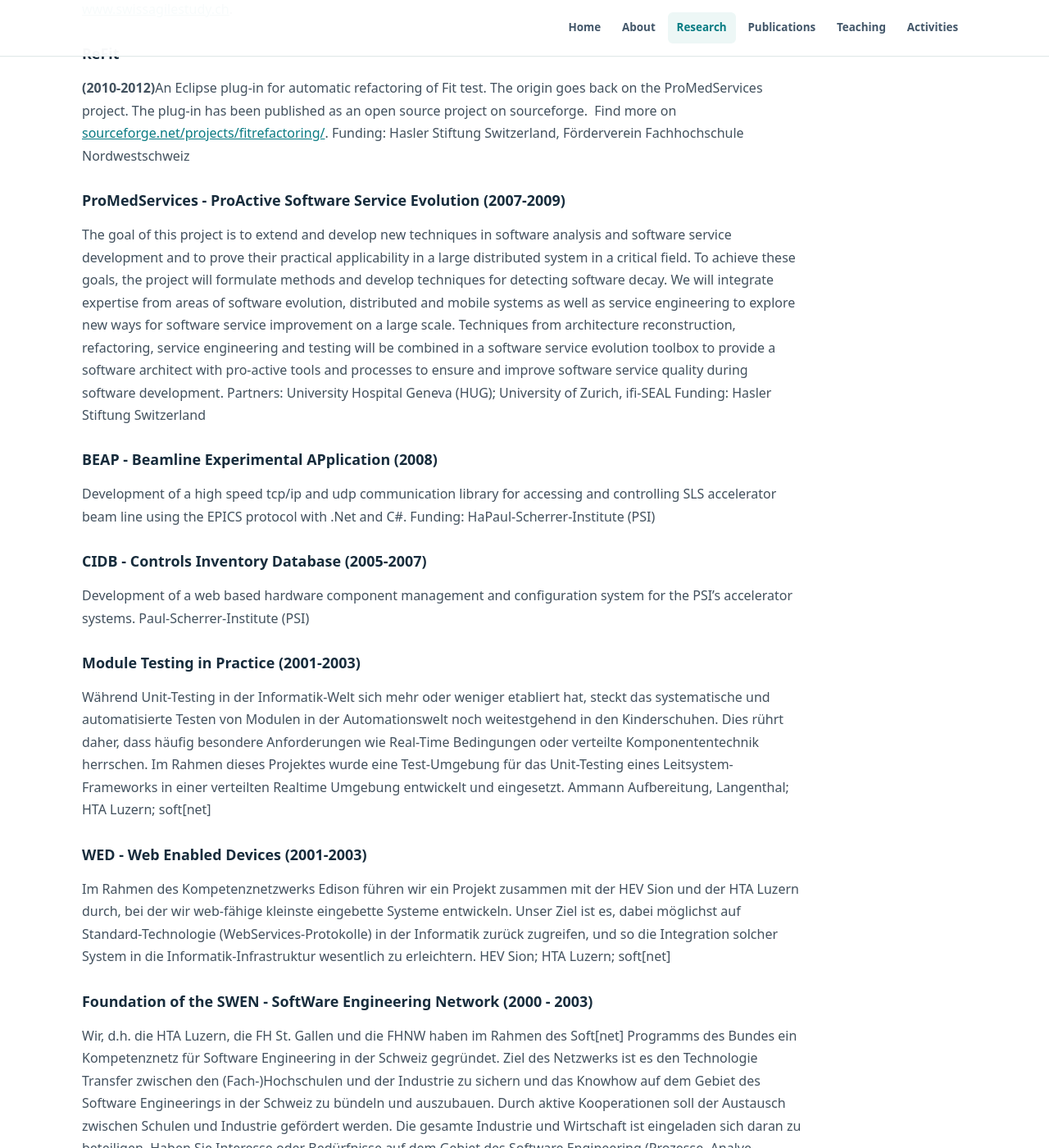
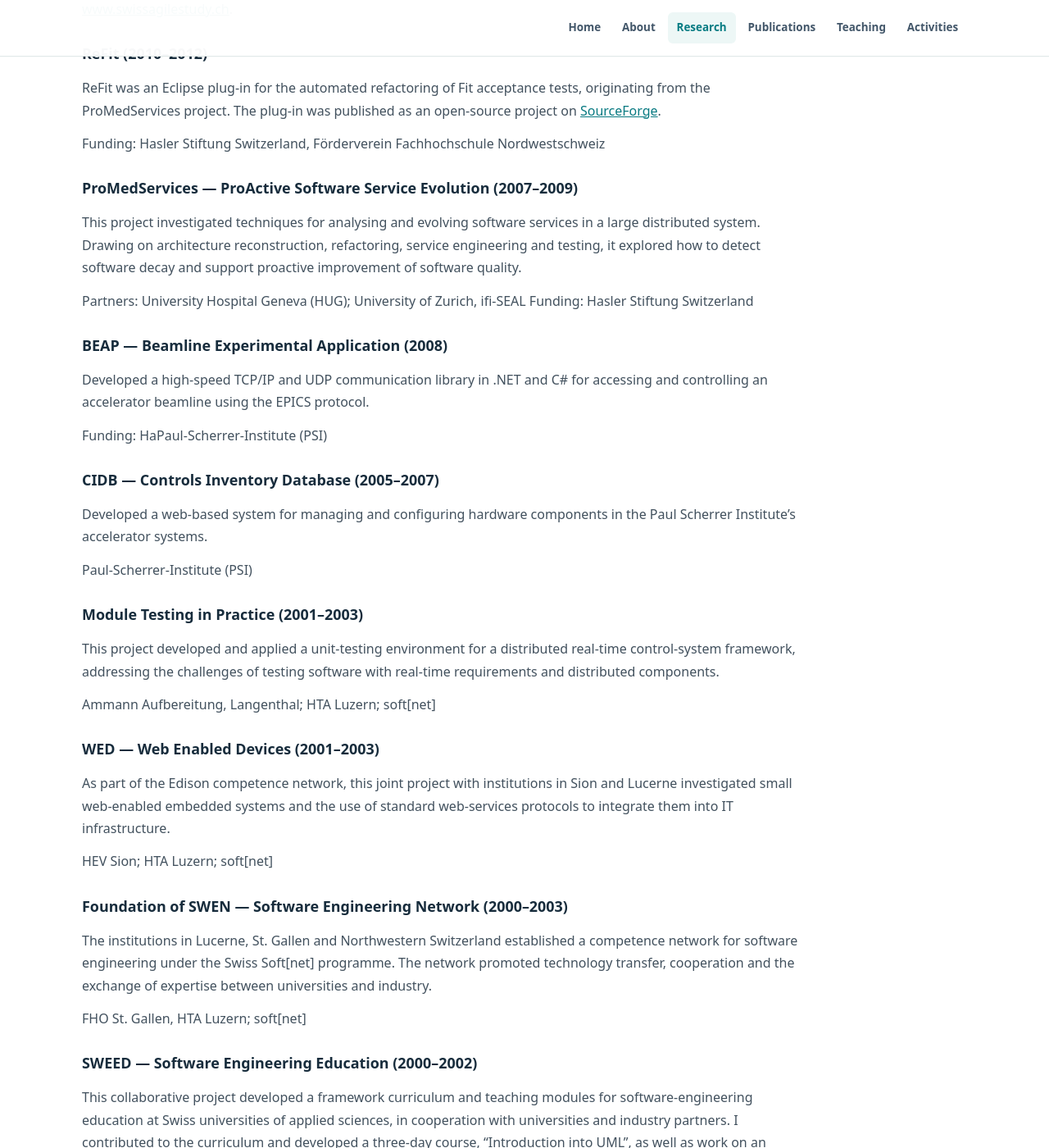
Before and after one commit to martinkropp/martinkropp.github.io, a Jekyll site: the page built from research1.md, in a window 1280 px wide and 1400 px high, scrolled down 2464 px. Shown: the whole window at 82% size. Built offline with Jekyll 4.4.1, drawn with Linux system fonts in a browser that asks for light colours; some of the changed text lies outside the part shown.

Commit message:
Modernize older completed research descriptions while preserving project metadata

```diff
--- a/research1.md
+++ b/research1.md
@@ -2,8 +2,6 @@
 title: Research
 permalink: /research
 ---
-
-
 
 ## Current research
 
@@ -83,48 +81,51 @@ The first nationwide Swiss Agile Study examined software-development methodologi
   Funding: Hasler Stiftung Switzerland, SwissICT, ICTnet, SWEN
   Web: [www.swissagilestudy.ch](http://www.swissagilestudy.ch/).
 
-### ReFit
+### ReFit (2010–2012)
 
-**(2010-2012)**An Eclipse plug-in for automatic refactoring of Fit test. The origin goes back on the ProMedServices project. The plug-in has been published as an open source project on sourceforge.  Find more on [sourceforge.net/projects/fitrefactoring/](http://sourceforge.net/projects/fitrefactoring/).
+ReFit was an Eclipse plug-in for the automated refactoring of Fit acceptance tests, originating from the ProMedServices project. The plug-in was published as an open-source project on [SourceForge](http://sourceforge.net/projects/fitrefactoring/).
+
   Funding: Hasler Stiftung Switzerland, Förderverein Fachhochschule Nordwestschweiz
 
-### ProMedServices - ProActive Software Service Evolution (2007-2009)
+### ProMedServices — ProActive Software Service Evolution (2007–2009)
 
-The goal of this project is to extend and develop new techniques in software analysis and software service development and to prove their practical applicability in a large distributed system in a critical field. To achieve these goals, the project will formulate methods and develop techniques for detecting software decay. We will integrate expertise from areas of software evolution, distributed and mobile systems as well as service engineering to explore new ways for software service improvement on a large scale. Techniques from architecture reconstruction, refactoring, service engineering and testing will be combined in a software service evolution toolbox to provide a software architect with pro-active tools and processes to ensure and improve software service quality during software development.
+This project investigated techniques for analysing and evolving software services in a large distributed system. Drawing on architecture reconstruction, refactoring, service engineering and testing, it explored how to detect software decay and support proactive improvement of software quality.
+
   Partners: University Hospital Geneva (HUG); University of Zurich, ifi-SEAL
   Funding: Hasler Stiftung Switzerland
 
+### BEAP — Beamline Experimental Application (2008)
 
-### BEAP - Beamline Experimental APplication (2008)
+Developed a high-speed TCP/IP and UDP communication library in .NET and C# for accessing and controlling an accelerator beamline using the EPICS protocol.
 
-Development of a high speed tcp/ip and udp communication library for accessing and controlling SLS accelerator beam line using the EPICS protocol with .Net and C#.
   Funding: HaPaul-Scherrer-Institute (PSI)
 
-### CIDB - Controls Inventory Database (2005-2007)
+### CIDB — Controls Inventory Database (2005–2007)
 
-Development of a web based hardware component management and configuration system for the PSI's accelerator systems.
+Developed a web-based system for managing and configuring hardware components in the Paul Scherrer Institute's accelerator systems.
+
   Paul-Scherrer-Institute (PSI)
 
-### Module Testing in Practice (2001-2003)
+### Module Testing in Practice (2001–2003)
 
-Während Unit-Testing in der Informatik-Welt sich mehr oder weniger etabliert hat, steckt das systematische und automatisierte Testen von Modulen in der Automationswelt noch weitestgehend in den Kinderschuhen. Dies rührt daher, dass häufig besondere Anforderungen wie Real-Time Bedingungen oder verteilte Komponententechnik herrschen. Im Rahmen dieses Projektes wurde eine Test-Umgebung für das Unit-Testing eines Leitsystem- Frameworks in einer verteilten Realtime Umgebung entwickelt und eingesetzt.
+This project developed and applied a unit-testing environment for a distributed real-time control-system framework, addressing the challenges of testing software with real-time requirements and distributed components.
+
   Ammann Aufbereitung, Langenthal; HTA Luzern; soft[net]
 
-### WED - Web Enabled Devices (2001-2003)
+### WED — Web Enabled Devices (2001–2003)
 
-Im Rahmen des Kompetenznetzwerks Edison führen wir ein Projekt zusammen mit der HEV Sion und der HTA Luzern durch, bei der wir web-fähige kleinste eingebette Systeme entwickeln. Unser Ziel ist es, dabei möglichst auf Standard-Technologie (WebServices-Protokolle) in der Informatik zurück zugreifen, und so die Integration solcher System in die Informatik-Infrastruktur wesentlich zu erleichtern.
+As part of the Edison competence network, this joint project with institutions in Sion and Lucerne investigated small web-enabled embedded systems and the use of standard web-services protocols to integrate them into IT infrastructure.
+
   HEV Sion; HTA Luzern; soft[net]
 
-### Foundation of the SWEN - SoftWare Engineering Network (2000 - 2003)
+### Foundation of SWEN — Software Engineering Network (2000–2003)
 
-Wir, d.h. die HTA Luzern, die FH St. Gallen und die FHNW haben im Rahmen des Soft[net] Programms des Bundes ein Kompetenznetz für Software Engineering in der Schweiz gegründet. Ziel des Netzwerks ist es den Technologie Transfer zwischen den (Fach-)Hochschulen und der Industrie zu sichern und das Knowhow auf dem Gebiet des Software Engineerings in der Schweiz zu bündeln und auszubauen. Durch aktive Kooperationen soll der Austausch zwischen Schulen und Industrie gefördert werden.
-  Die gesamte Industrie und Wirtschaft ist eingeladen sich daran zu beteiligen. Haben Sie Interesse oder Bedürfnisse auf dem Gebiet des Software Engineering (Prozesse, Analye, Design, Testing, etc.), sind auch Sie herzlich eingeladen mitzumachen.
+The institutions in Lucerne, St. Gallen and Northwestern Switzerland established a competence network for software engineering under the Swiss Soft[net] programme. The network promoted technology transfer, cooperation and the exchange of expertise between universities and industry.
+
   FHO St. Gallen, HTA Luzern; soft[net]
 
-### SWEED - SoftWare Engineering EDucation (2000 - 2002)
+### SWEED — Software Engineering Education (2000–2002)
 
-Das Ziel dieses Projektes ist es ein Rahmencurriculum für die Software Engineering Ausbildung an den Schweizer Fachhochschulen zu entwickeln und konkrete Ausbildungsmodule zu erstellen. Das Ausbildungsmaterial steht auch der Industrie zur Verfügung gestellt werden und wird daher auch in enger Zusammenarbeit mit dieser erstellt.
-  An dem Projekt sind viele Fachhochschulen des Landes, mehrere Industriepartner sowie die EPFL Lausanne und die Hochschule St. Gallen beteiligt und wird von der Fh St Gallen geleitet(2000 - 2002).
-  In der Kerngruppe Module war ich wesentlich an der Erstellung des Rahmencurriculums beteiligt.
-  Als "Modulproduzent" habe ich den 3-Tages Kurs "Introduction into UML", eine praktische Einführung in die UML, entwickelt, und bin nun daran das Modul "Object-Oriented Analysis" zu realisieren, welches den Weg von den Requirements zum Domain Model aufzeigt.
+This collaborative project developed a framework curriculum and teaching modules for software-engineering education at Swiss universities of applied sciences, in cooperation with universities and industry partners. I contributed to the curriculum and developed a three-day course, “Introduction into UML”, as well as work on an Object-Oriented Analysis module.
+
   FHO St. Gallen, HTA Luzern; soft[net]
```
